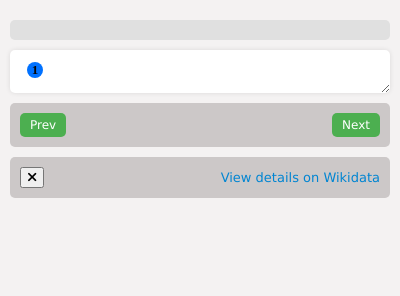
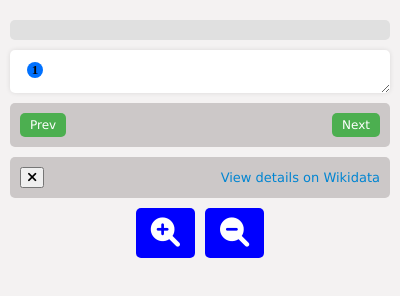
Before and after one commit to Jk40git/Wikidata-OCI-Extension, a browser extension: page Popup/popup.html in a window 400 px wide. Drawn offline with Linux system fonts and the light colour scheme.

Commit message:
Zoom button Update

```diff
--- a/Popup/popup.css
+++ b/Popup/popup.css
@@ -137,10 +137,12 @@ h2#error {
     background-color: #4CAF50;
     color: White;
     padding: 20px 20px;
-    border-radius: 5px;
+    border-radius: 50px;
     cursor:pointer;
     margin-left: 10px;
     border: none;
+    display: flex;
+    align-items: center;
 }
 
 .close-button i{
@@ -148,5 +150,30 @@ h2#error {
 }
 
 .close-button:hover{
+    background-color: red;
+}
+
+.zoom-container {
+    display: flex;
+    justify-content: center;
+    margin: 10px;
+}
+
+.zoom-button {
+    background-color:blue;
+    color: white;
+    padding: 10px 15px;
+    border-radius: 5px;
+    cursor: pointer;
+    margin: 0 5px;
+    border: none;
+    font-size: 1.5em;
+}
+
+.zoom-button i {
+    font-size: 1.5em;
+}
+
+.zoom-button:hover {
     background-color: #45a049;
 }
--- a/Popup/popup.html
+++ b/Popup/popup.html
@@ -35,6 +35,12 @@
     <a href="#">View details on Wikidata</a>
   </div>
 
+  <!-- Zoom in and Zoom out buttons -->
+  <div class="zoom-container">
+    <button id="zoom-in" class="zoom-button"><i class="fas fa-search-plus"></i></button>
+    <button id="zoom-out" class="zoom-button"><i class="fas fa-search-minus"></i></button>
+  </div>
+
   <script src="popup.js" type="js"></script>
 </body>
 
```
Also changed, not shown: Popup/popup.js (+9 -0 lines).
